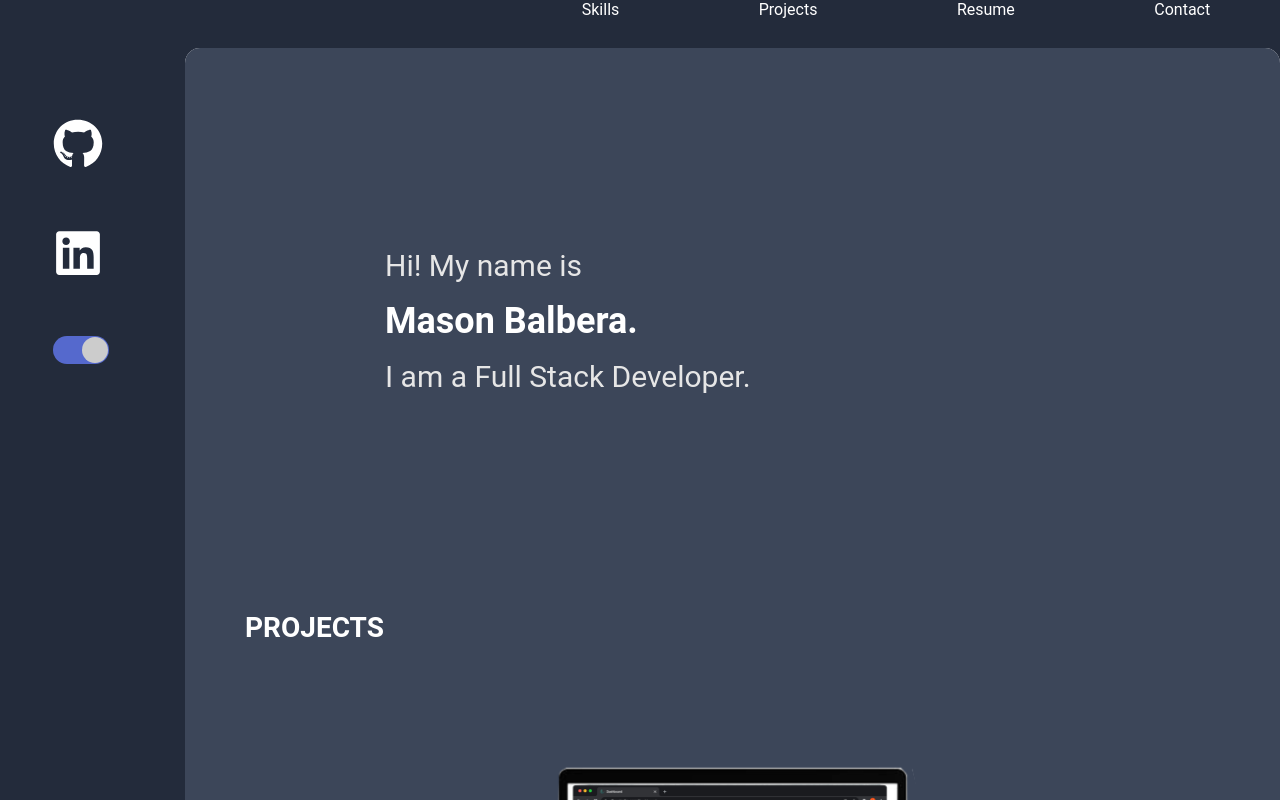
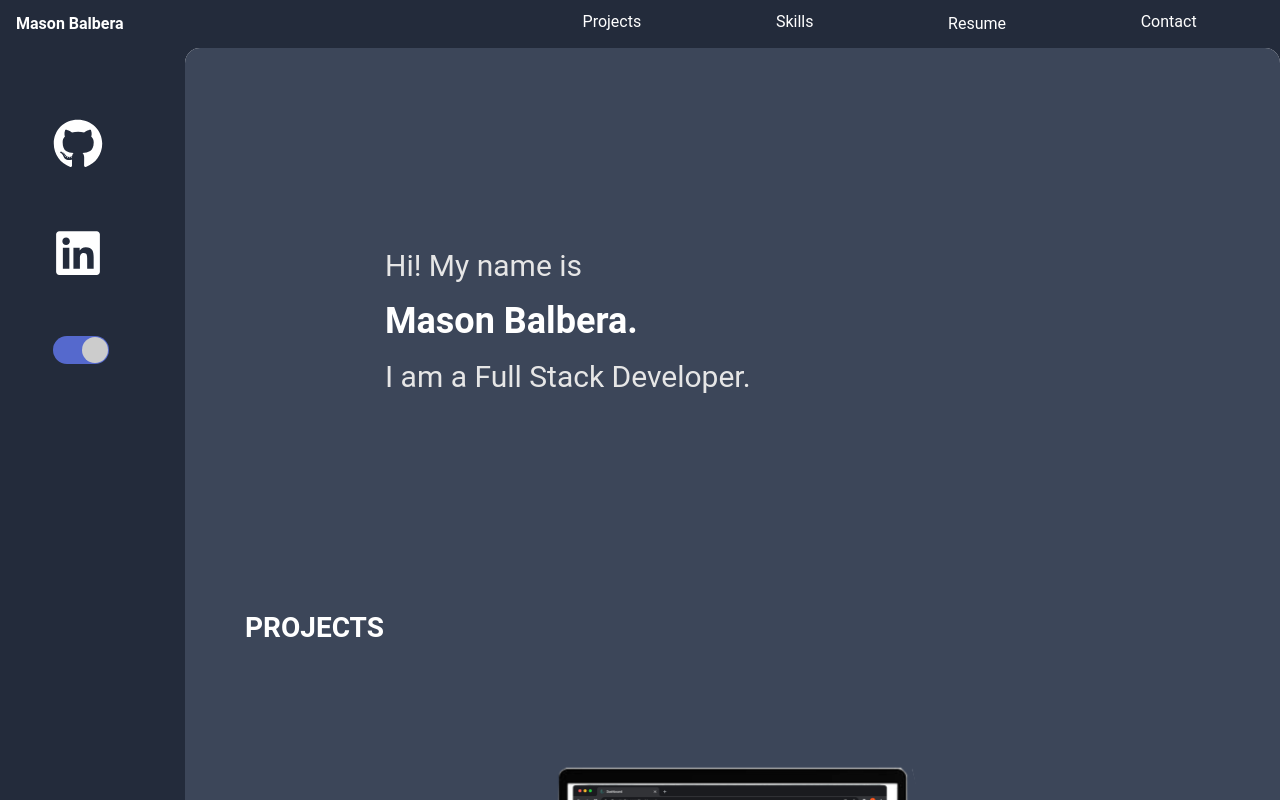
Before and after one commit to mbalbera/-Personal-Site-v2, a React (Create React App) app: page / in a window 1280 px wide. Built offline with nearby package versions, Linux system fonts and the light colour scheme.

Commit message:
update header, include smooth scroll

```diff
--- a/src/components/Header.js
+++ b/src/components/Header.js
@@ -1,18 +1,57 @@
-import react from 'react'
+import React from 'react'
+import Resume from "../assets/resume.pdf"
 
 const Header = () => {
+
+  const handleScroll = (e,id) => {
+    console.log('handleScroll')
+    e.preventDefault();
+    const element = document.getElementById(id);
+    element.scrollIntoView({ behavior: 'smooth' });
+  };
+
     return (
-        <div style={{ width: '100%', display: 'flex', justifyContent: 'space-around', alignItems: 'center', maxHeight:40 }}>
-            <div style={{width:'40%', display:'flex', }}>
-                <p style={{color:'rgb(255,255,255)', textAlign:'left', }}>Mason Balbera</p>
+        <header>
+          {/* <!-- header-container --> */}
+          <div className="header-container" >
+            <div style={{ height: 16, display: 'flex', justifyContent: 'space-between', alignItems: 'center', }}>
+              <div style={{ width: '40%', display: 'flex', }}>
+                <p style={{ color: 'rgb(255,255,255)', textAlign: 'left',margin:0, fontWeight:'bold' }}>Mason Balbera</p>
+              </div>
+              <div style={{ display: 'flex', justifyContent: 'space-around', width: '60%' }}>
+                <a
+                  href="#projects"
+                  onClick={(e) => handleScroll(e,'projects')}
+                  style={{ color: 'rgb(255,255,255)', cursor: 'pointer', margin: 0, textDecoration:'none' }}
+                >
+                  Projects
+                </a>
+                <a
+                  href="#skills"
+                  onClick={(e) => handleScroll(e,'skills')}
+                  style={{ color: 'rgb(255,255,255)', cursor: 'pointer', margin: 0, textDecoration:'none'}}
+                >
+                  Skills
+                </a>
+                <a
+                  style={{textDecoration:'none'}}
+                  href={Resume}
+                  target="_blank"
+                >
+                  <p style={{ color: 'rgb(255,255,255)', cursor: 'pointer', margin: 0, textDecoration:'none' }}>Resume</p>
+                </a>
+                <a
+                  href="#contact"
+                  onClick={(e) => handleScroll(e,'contact')}
+                  style={{ color: 'rgb(255,255,255)', cursor: 'pointer', margin: 0, textDecoration:'none'}}
+                >Contact
+                </a>
+              </div>
             </div>
-            <div style={{display:'flex', justifyContent:'space-around', width:'60%'}}>
-                <p style={{ color: 'rgb(255,255,255)', cursor:'pointer', }}>Skills</p>
-                <p style={{ color: 'rgb(255,255,255)', cursor:'pointer', }}>Projects</p>
-                <p style={{ color: 'rgb(255,255,255)', cursor:'pointer', }}>Resume</p>
-                <p style={{ color: 'rgb(255,255,255)', cursor:'pointer', }}>Contact</p>
-            </div>
-        </div>
+            {/* <Header/> */}
+          </div>
+          {/* <!-- /header-container --> */}
+</header>
     )
 }
 
```
